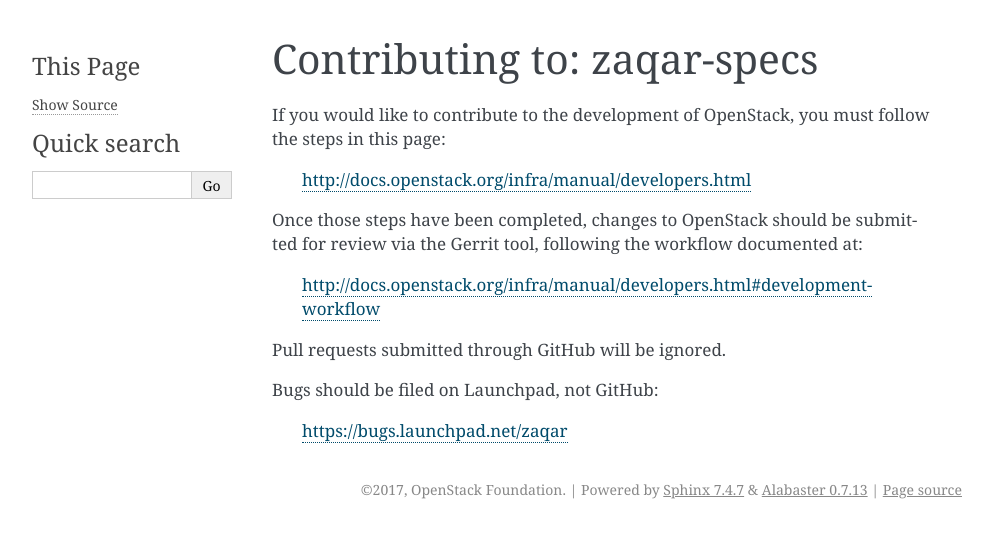
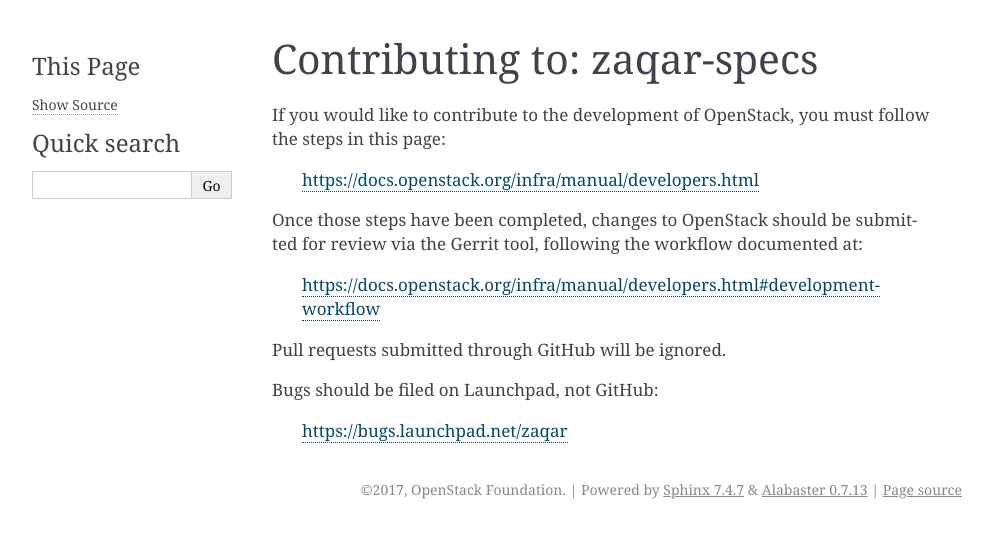
Before and after one commit to openstack/zaqar-specs, a Sphinx documentation site: the page built from doc/source/contributing.rst, in a window 1280 px wide. Shown: the top 538 px of the page, without its empty margins (148-1141 px from the left). Built offline with Sphinx 7.4.7, drawn with Linux system fonts in a browser that asks for light colours; some of the changed lines change nothing that is shown.

Commit message:
Fix outdated links
Update doc links according to OpenStack document migration.
Use https instead of http for docs links.
Closes-Bug:#1717171

Change-Id: I97ea62e22d8ae0913562fdd51226e1464416a66d

```diff
--- a/doc/source/contributing.rst
+++ b/doc/source/contributing.rst
@@ -5,13 +5,13 @@
 If you would like to contribute to the development of OpenStack,
 you must follow the steps in this page:
 
-   http://docs.openstack.org/infra/manual/developers.html
+   https://docs.openstack.org/infra/manual/developers.html
 
 Once those steps have been completed, changes to OpenStack
 should be submitted for review via the Gerrit tool, following
 the workflow documented at:
 
-   http://docs.openstack.org/infra/manual/developers.html#development-workflow
+   https://docs.openstack.org/infra/manual/developers.html#development-workflow
 
 Pull requests submitted through GitHub will be ignored.
 
```
